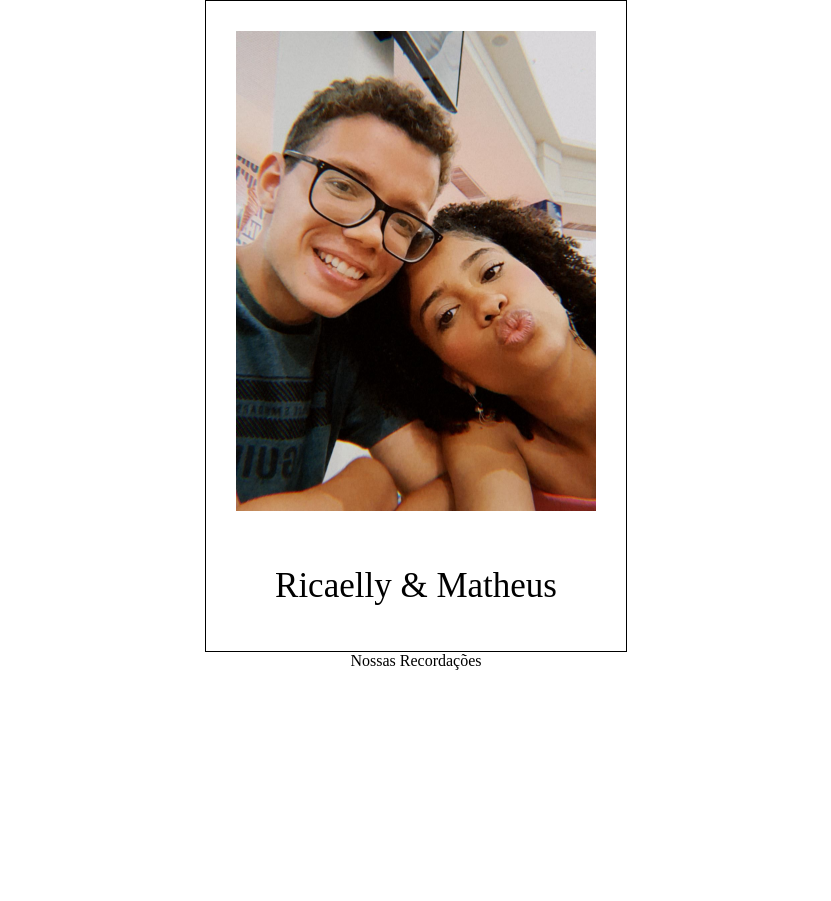
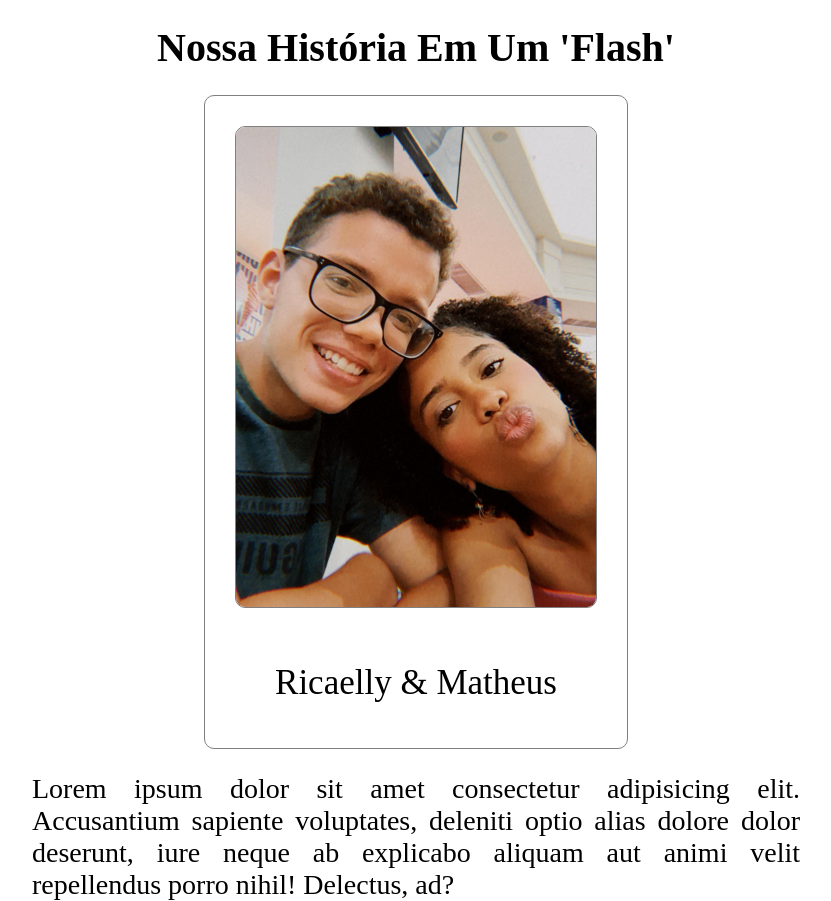
Before and after one commit to Matheus-Marc/2anos-namoro, a plain HTML site: page index.html in a window 1280 px wide. Shown: the whole page, without its empty margins (224-1055 px from the left). Before the commit the page ends 800 px from the top, so only its background shows below. Drawn offline with Linux system fonts and the light colour scheme.

Commit message:
estrutra seção de fotos

```diff
--- a/app.js
+++ b/app.js
@@ -0,0 +1,20 @@
+let indiceFoto = 2;
+let maximoDeFotos = 4;
+let intervaloMs = 10000;
+
+function novaFoto(){
+
+    if(indiceFoto > maximoDeFotos){
+        indiceFoto = 1;
+    }
+    let caminhoDaFoto = `fotos/${indiceFoto}.jpg`;
+    let tagImagem = document.getElementById('foto-polaroid');
+
+    tagImagem.style.filter = 'brightness(10) saturate(0) opacity(0.5) blur(5px)';
+    tagImagem.setAttribute('src',caminhoDaFoto);
+    tagImagem.style.filter = 'none';
+
+    indiceFoto += 1;
+}
+
+//setInterval(novaFoto,intervaloMs);
--- a/index.html
+++ b/index.html
@@ -10,12 +10,13 @@
     <header></header>
     <main>
         <section class="recordacoes">
+            <h1 class="recordacoes__titulo">Nossa História Em Um <span>'Flash'</span></h1>
             <figure class="polaroid">
-                <img class="polaroid__foto" src="/fotos/1.jpg">
+                <img id="foto-polaroid" class="polaroid__foto" src="/fotos/1.jpg">
                 <figcaption class="polaroid__nomes">Ricaelly & Matheus</figcaption>
             </figure>
             <p class="recordacoes__legenda">
-                Nossas Recordações
+                Lorem ipsum dolor sit amet consectetur adipisicing elit. Accusantium sapiente voluptates, deleniti optio alias dolore dolor deserunt, iure neque ab explicabo aliquam aut animi velit repellendus porro nihil! Delectus, ad?
             </p>
         </section>
         <script src="/app.js"></script>
--- a/style.css
+++ b/style.css
@@ -1,21 +1,30 @@
 *{
     margin: 0;
     padding: 0;
+}
+
+html,body{
+    height: 100vh;
+    box-sizing: border-box;
 }
 
 main{
     display: flex;
     flex-direction: column;
     align-items: center;
-    justify-content: space-between;
-    width: 100vw;
-    height: 100vh;
+    justify-content: center;
 }
 
 section{
     display: flex;
     flex-direction: column;
     align-items: center;
+    justify-content: space-between;
+}
+
+.recordacoes__titulo{
+    margin-top: 3vh;
+    font-size: 40px;
 }
 
 .polaroid{
@@ -23,21 +32,31 @@ section{
     flex-direction: column;
     align-items: center;
 
-    border: 1px solid black;
+    border: 1px solid grey;
     width: fit-content;
     box-sizing: border-box;
     padding: 30px 30px 45px 30px;
 
     background-image: url(/img/texture-shiny.jpg);
+    margin: 3vh;
+    border-radius: 10px;
 }
 
 .polaroid__foto{
     object-fit: cover;
     width: 360px;
     height: 480px;
+    border-radius: 10px;
+    border: 1px solid grey;
 }
 
 .polaroid__nomes{
     font-size: 35px;
     margin-top: 55px;
 }
+
+.recordacoes__legenda{
+    font-size: 28px;
+    width: 60vw;
+    text-align: justify;
+}
```
